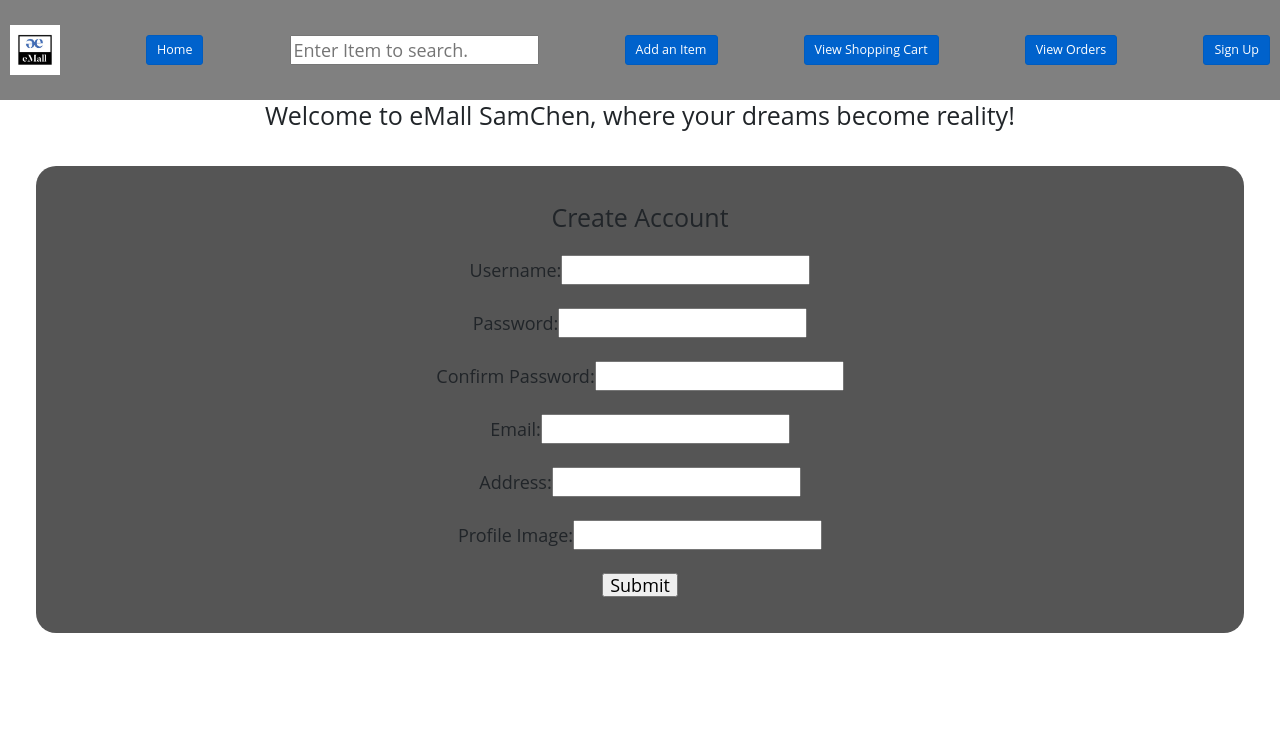
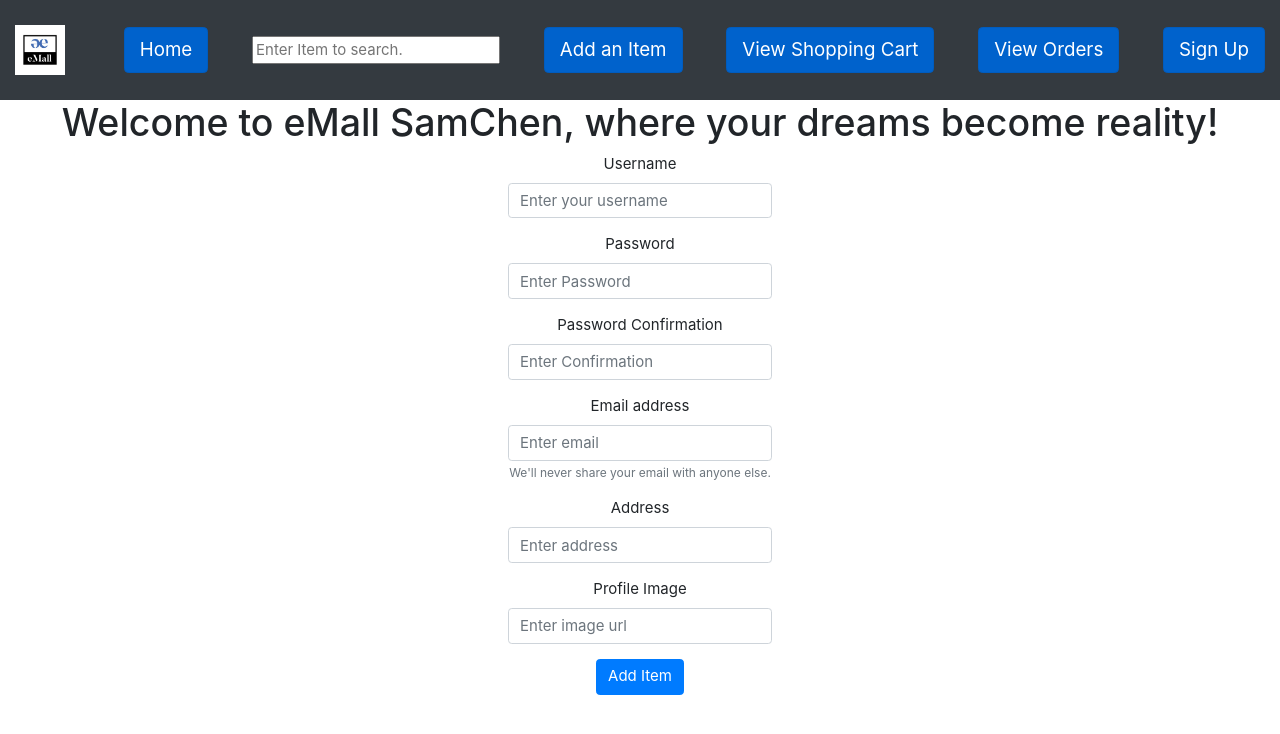
Before and after one commit to haihuanchen/eMall-frontend, a React (Create React App) app in the folder emall-frontend/: page /signup in a window 1280 px wide. Shown: the top 734 px of the page. Built offline with nearby package versions, Linux system fonts and the light colour scheme; no server answers.

Commit message:
some css bootstrap

```diff
--- a/emall-frontend/package.json
+++ b/emall-frontend/package.json
@@ -6,8 +6,10 @@
     "@testing-library/jest-dom": "^4.2.4",
     "@testing-library/react": "^9.3.2",
     "@testing-library/user-event": "^7.1.2",
+    "bootstrap": "^4.5.0",
     "node-sass": "^4.14.1",
     "react": "^16.13.1",
+    "react-bootstrap": "^1.0.1",
     "react-dom": "^16.13.1",
     "react-router-dom": "^5.2.0",
     "react-scripts": "3.4.1"
--- a/emall-frontend/src/App.css
+++ b/emall-frontend/src/App.css
@@ -1,15 +1,16 @@
-.App {
+.app{
   text-align: center;
 }
 
 html {
-  font-size: 10px;
-  color: peachpuff;
+  font-size: 15px;
+  color:purple;
 }
 
 body {
-  /* background-color: grey; */
+  background-color:rgb(143, 193, 240);
   /* background-image: url("https://images.unsplash.com/photo-1541436293327-8f104af135eb?ixlib=rb-1.2.1&auto=format&fit=crop&w=1950&q=80"); */
+  /* background-image: url("https://www.disruptivestatic.com/wp-content/uploads/2018/06/ecommerce-business-blog-1.jpg"); */
   background-repeat: no-repeat;
   background-attachment: fixed;
   background-position: center;
@@ -21,8 +22,14 @@ body {
   line-height: 1;
   font-weight: 400;
 }
+
+/* .page-header {
+  color: red;
+} */
+
 @media(min-width:468px){
   .container {
+    text-align: center;
     display: flex;
     align-items: flex-start;
     flex-flow: row wrap;
@@ -33,7 +40,16 @@ body {
 }
 
 .item {
-  background-color: #000a;
+  background-color:lightgray;
+  flex: 1;
+  margin: 2em;
+  padding: 2em;
+  border-radius: 20px;
+  transition: 0.5s color;
+}
+
+.form {
+  background-color:lightgray;
   flex: 1;
   margin: 2em;
   padding: 2em;
@@ -48,7 +64,7 @@ body {
 }
 
 .item:hover {
-  color: goldenrod;
+  color: brown;
 }
 
 #content-area {
--- a/emall-frontend/src/App.js
+++ b/emall-frontend/src/App.js
@@ -8,6 +8,7 @@ import ShoppingCart from './Components/ShoppingCart'
 import Order from './Components/Order'
 import CreateReview from './Components/CreateReview'
 import { Route, Switch, withRouter } from 'react-router-dom';
+import 'bootstrap/dist/css/bootstrap.min.css';
 
 const baseUrl = 'http://localhost:3000'
 
@@ -63,7 +64,7 @@ class App extends Component {
 
   delItem = (itemId) => {
     let filteredItems = this.state.itemIndex.filter(item => item.id !== itemId)
-    this.setState({itemIndex: filteredItems})
+    this.setState({itemIndex: filteredItems, currentItem: {}})
   }
 
   handleEdit = (item) => {
@@ -72,7 +73,11 @@ class App extends Component {
   }
 
   setCurrentItem = (item) => {
-    this.setState({currentItem: item})
+    if(this.state.currentItem.title){
+      this.setState({currentItem: {}})
+    }else{
+      this.setState({currentItem: item})
+    }
   }
 
   editItem = (editItem) => {
@@ -137,13 +142,14 @@ class App extends Component {
 
   render(){
     const {itemIndex, currentUser, search, currentItem, shoppingCart, cartTotal, orderIndex, reviewIndex} = this.state
-    let searchedItems = itemIndex.filter(item => item.description.toLowerCase().includes(search.toLocaleLowerCase()))
+    let searchedItems = itemIndex.filter(item => item.title.toLowerCase().includes(search.toLocaleLowerCase()))
     let targetedReviews = reviewIndex.filter(review => review['item_id'] === currentItem.id)
-    // console.log(orderIndex)
+    // console.log(currentItem)
     return (
-      <div className="App">
-        <Header search={search} handleSearchChange={this.handleSearchChange} currentUser={currentUser.id}/>
-        <h1> Welcome to eMall {currentUser.username}, where your dreams become reality!</h1>
+      <div className="app">
+        <Header search={search} handleSearchChange={this.handleSearchChange} currentUser={currentUser.id} setItem={this.setItem}/>
+
+        <h1 className="page-header"> Welcome to eMall {currentUser.username}, where your dreams become reality!</h1>
         <Switch>
           <Route exact path="/home" render = {()=> <HomeView
             items={itemIndex}
--- a/emall-frontend/src/Components/CreateAccount.js
+++ b/emall-frontend/src/Components/CreateAccount.js
@@ -1,6 +1,7 @@
 import React from 'react'
 import { withRouter } from "react-router-dom";
 import '../App.css'
+import {Form, Container, Row, Col, Button} from 'react-bootstrap'
 
 class CreateAccount extends React.Component{
     state = {
@@ -49,7 +50,55 @@ class CreateAccount extends React.Component{
     render(){
         // console.log("create account", this.props)
         return(
-            <form className="item" onSubmit={this.handleSubmit}>
+            <Container>
+                <Row>
+                    <Col>
+                    <Form onSubmit={this.handleSubmit}>
+                        <Form.Group >
+                            <Form.Label>Username</Form.Label>
+                            <Form.Control name="username" type="text" value={this.state.username} onChange={this.handleChange} placeholder="Enter your username" />
+                        </Form.Group>
+
+                        <Form.Group controlId="formBasicPassword">
+                            <Form.Label>Password</Form.Label>
+                            <Form.Control name="password" type="password" value={this.state.password} onChange={this.handleChange} placeholder="Enter Password" />
+                        </Form.Group>
+
+                        <Form.Group controlId="formBasicPassword">
+                            <Form.Label>Password Confirmation</Form.Label>
+                            <Form.Control name="confirmation" type="password" value={this.state.confirmation} onChange={this.handleChange} placeholder="Enter Confirmation" />
+                        </Form.Group>
+
+                        <Form.Group controlId="formBasicEmail">
+                            <Form.Label>Email address</Form.Label>
+                            <Form.Control name="email" type="email" value={this.state.email} onChange={this.handleChange} placeholder="Enter email" />
+                            <Form.Text className="text-muted">
+                            We'll never share your email with anyone else.
+                            </Form.Text>
+                        </Form.Group>
+
+                        <Form.Group >
+                            <Form.Label>Address</Form.Label>
+                            <Form.Control name="address" type="text" value={this.state.address} onChange={this.handleChange} placeholder="Enter address" />
+                        </Form.Group>
+
+                        <Form.Group >
+                            <Form.Label>Profile Image</Form.Label>
+                            <Form.Control name="profileImage" type="text" value={this.state.profileImage} onChange={this.handleChange} placeholder="Enter image url" />
+                        </Form.Group>
+
+                        <Button variant="primary" type="submit">Add Item</Button>
+                    </Form>
+                    </Col>
+                </Row>
+            </Container>
+        )
+    }
+}
+
+export default withRouter(CreateAccount)
+
+/*<form className="form" onSubmit={this.handleSubmit}>
                 <h1>Create Account</h1><br/>
                 <label>
                     Username:
@@ -76,9 +125,4 @@ class CreateAccount extends React.Component{
                     <input name="profileImage" type="text" value={this.state.profileImage} onChange={this.handleChange}/>
                 </label><br/><br/>
                 <input type="submit" value="Submit" />
-            </form>
-        )
-    }
-}
-
-export default withRouter(CreateAccount)
+            </form>*/
--- a/emall-frontend/src/Components/CreateItem.js
+++ b/emall-frontend/src/Components/CreateItem.js
@@ -76,7 +76,7 @@ class CreateItem extends React.Component{
         // console.log(this.props.sellerId)
         const {title, description, price, quantity, category, image, condition} = this.state
         return(
-            <form className="item" onSubmit={this.handleSubmit}>
+            <form className="form" onSubmit={this.handleSubmit}>
             <h1>{this.props.currentItem.title ? "Edit this Item" : "Add a new Item"}</h1><br/>
             <label>
                 Title: <input name="title" type="text" value={title} onChange={this.handleChange}/>
--- a/emall-frontend/src/Components/Header.js
+++ b/emall-frontend/src/Components/Header.js
@@ -1,5 +1,5 @@
 import React from 'react';
-import './header.scss'
+import './header.scss';
 import Logo from '../assets/logo.jpg'
 import {Link, NavLink} from 'react-router-dom';
 
@@ -8,15 +8,15 @@ export default class Header extends React.Component{
         const {handleSearchChange, search, currentUser} = this.props
         return(
             <header>
-                <div className='navbar'>
-                    <img className='logo' src = {Logo} alt = "eMall Logo"/>
-                    <Link to="/home"><a id='home-btn' href="#" class="btn btn-primary btn-lg active" role="button" aria-pressed="true">Home</a></Link>
+                <nav className='navbar navbar-light bg-dark'>
+                    <Link to='/home' className='navbar-brand'><img className='logo' src = {Logo} alt = "eMall Logo"/></Link>
+                    <Link to="/home"><button id='home-btn' href="#" className="btn btn-primary btn-lg active" aria-pressed="true">Home</button></Link>
                     <input placeholder="Enter Item to search." onChange={handleSearchChange} value={search}/>
-                    <Link to="/itemform"> {currentUser && <a href="#" class="btn btn-primary btn-lg active" role="button" aria-pressed="true">Add an Item</a>} </Link>
-                    <Link to="/shoppingcart"> {currentUser && <a href="#" class="btn btn-primary btn-lg active" role="button" aria-pressed="true">View Shopping Cart</a>} </Link>
-                    <Link to="/orders"> {currentUser && <a href="#" class="btn btn-primary btn-lg active" role="button" aria-pressed="true">View Orders</a>} </Link>
-                    <NavLink to="/signup"><a href="#" class="btn btn-primary btn-lg active" role="button" aria-pressed="true">Sign Up</a></NavLink>
-                </div>
+                    <Link to="/itemform"> {currentUser && <button href="#" className="btn btn-primary btn-lg active" aria-pressed="true">Add an Item</button>} </Link>
+                    <Link to="/shoppingcart"> {currentUser && <button href="#" className="btn btn-primary btn-lg active" aria-pressed="true">View Shopping Cart</button>} </Link>
+                    <Link to="/orders"> {currentUser && <button href="#" className="btn btn-primary btn-lg active" aria-pressed="true">View Orders</button>} </Link>
+                    <NavLink to="/signup"><button href="#" className="btn btn-primary btn-lg active" aria-pressed="true">Sign Up</button></NavLink>
+                </nav>
             </header>
         )
     }
--- a/emall-frontend/src/Components/ReviewCard.js
+++ b/emall-frontend/src/Components/ReviewCard.js
@@ -7,9 +7,9 @@ class ReviewCard extends Component{
         return(
         <Fragment>
 
-            <h5>Title: {title}</h5>
+            <h3>Title: {title}</h3>
             <p>Ratings: {rating} <span role='img' aria-label='star'>🌟</span></p>
-            <p>{content}</p>
+            <p>{content}</p><br/>
         </Fragment>
         )
     }
--- a/emall-frontend/src/Components/header.scss
+++ b/emall-frontend/src/Components/header.scss
@@ -1,3 +1,4 @@
+@import "~bootstrap/scss/bootstrap";
 
 *, ::before, ::after {
     -webkit-box-sizing: border-box;
@@ -23,10 +24,10 @@
     height: 50px;
 }
 
-#home-btn{
-    // background-color: red;
-    // height: 50px;
-}
+// #home-btn{
+//     background-color: red;
+//     height: 50px;
+// }
 
 a {
     text-decoration: none;
```
Also changed, not shown: emall-frontend/public/index.html (+9 -1 lines), emall-frontend/src/Components/ItemCard.js (+5 -4 lines), 1 other file (tests, documents, lock files or other folders).
